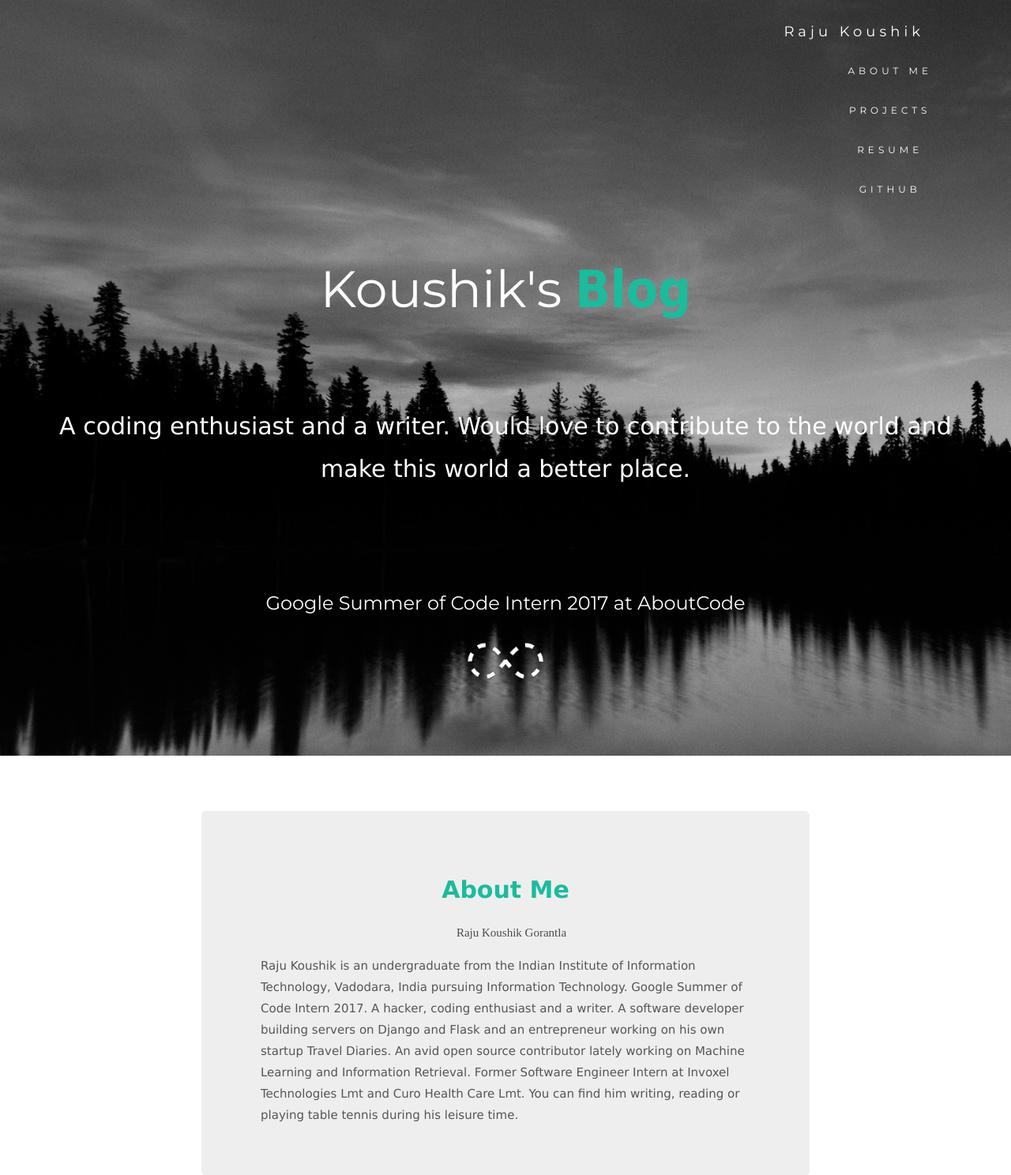
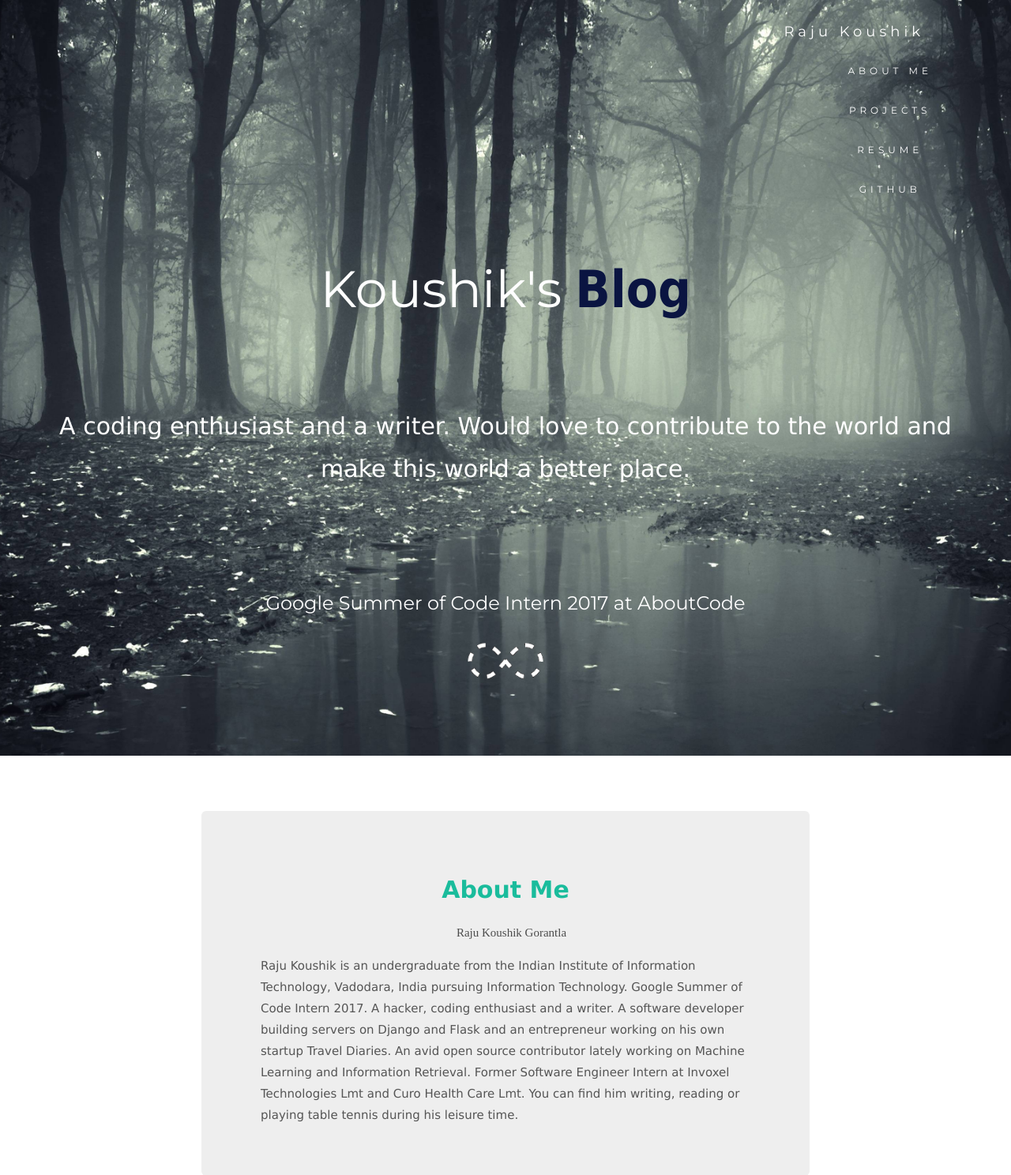
Before and after one commit to RajuKoushik/infiblog, a Django app: page /post/home/ in a window 1280 px wide. Shown: the top 1488 px of the page at 79% size. Run offline with Django 3.2, Linux system fonts and the light colour scheme; data comes from the database, SQL or seed files in the repository; some libraries are stand-ins or nearby versions.

```diff
--- a/blog/templates/blog/home.html
+++ b/blog/templates/blog/home.html
@@ -169,12 +169,16 @@
 
         {% load static %}
         .bg-1 {
-            background: url("{% static "blog/final.jpeg" %}");
+            background: url("{% static "blog/back_blog.jpg" %}") no-repeat center center fixed;
             background-attachment: fixed;
             background-color: #000000; /* Green */
             color: #ffffff;
             justify-content: center;
             align-items: center;
+            -webkit-background-size: cover;
+            -moz-background-size: cover;
+            -o-background-size: cover;
+            background-size: cover;
             /* vertical-align: baseline; */
             /* display: flex; */
 
@@ -266,7 +270,7 @@
         }
 
         span.name {
-            color: #1abc9c;
+            color: #0A1441;
             font-weight: bold;
             font-family: Tahoma
         }
@@ -322,7 +326,8 @@
                 <p id="date" style="color:#4C4C4C ">Raju Koushik Gorantla</p>
             </div>
             <p align="left" id="text">Raju Koushik is an undergraduate from the Indian Institute of Information
-                Technology, Vadodara, India pursuing Information Technology. Google Summer of Code Intern 2017. A hacker, coding enthusiast and a writer. A
+                Technology, Vadodara, India pursuing Information Technology. Google Summer of Code Intern 2017. A
+                hacker, coding enthusiast and a writer. A
                 software developer building servers on Django and Flask and an entrepreneur working on his own startup
                 Travel Diaries. An avid open source contributor lately working on Machine Learning and Information
                 Retrieval. Former Software Engineer Intern at Invoxel Technologies Lmt and Curo Health Care Lmt. You can
```
Also changed, not shown: blog/static/blog/backKoush.jpeg (added).
